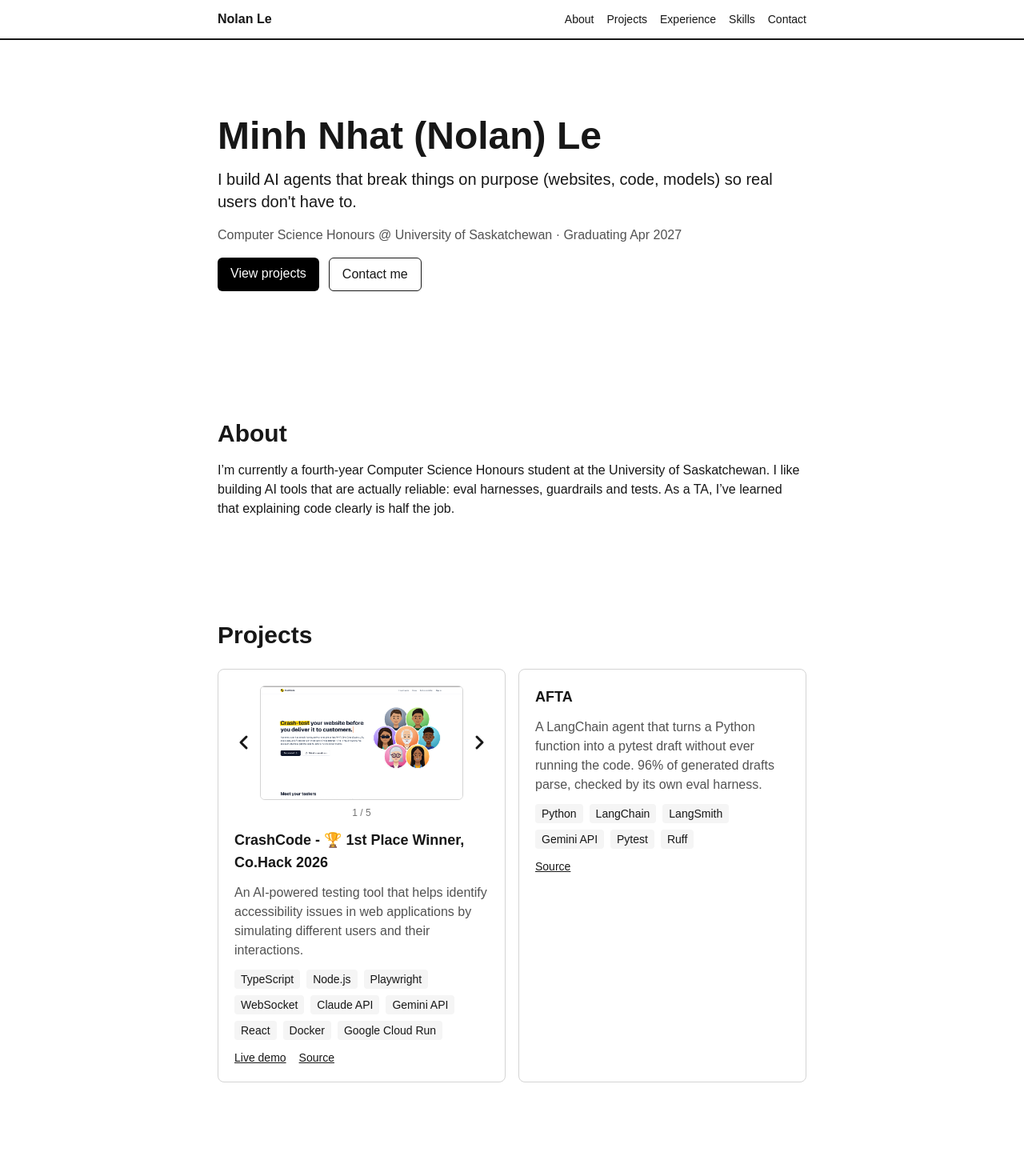
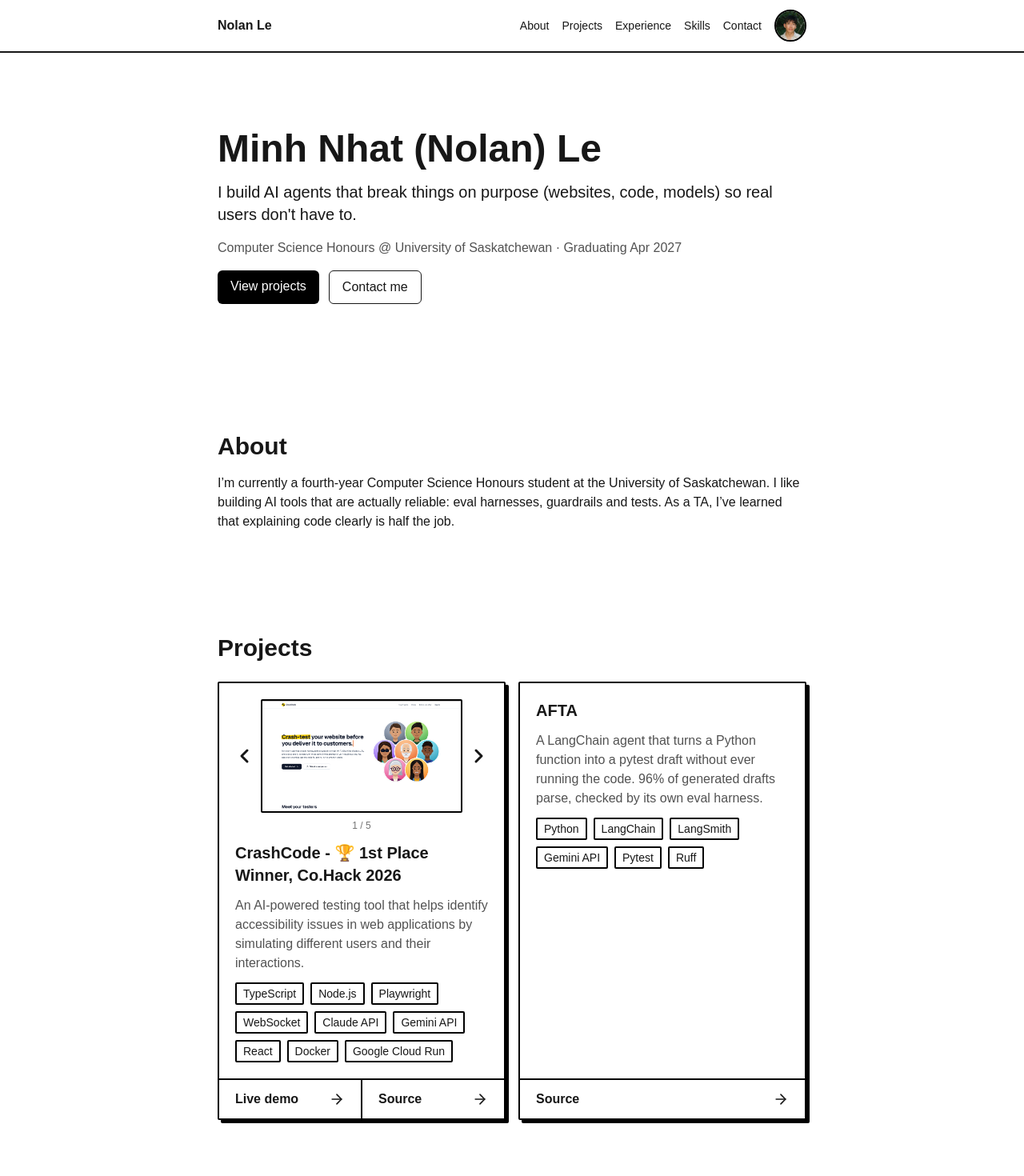
Before and after one commit to nhatle16/portfolio, a Next.js app: page / in a window 1280 px wide. Shown: the top 1470 px of the page at 80% size. Built offline with nearby package versions, Linux system fonts and the light colour scheme.

Commit message:
feat: add profile avatar and restyle project cards as feature blocks
Show a neobrutalist avatar with my photo at the navbar's top right, and
give project cards a thick border, hard shadow, bordered tech tags and a
footer with arrow links.

```diff
--- a/src/components/Navbar.tsx
+++ b/src/components/Navbar.tsx
@@ -1,5 +1,6 @@
 // src/components/Navbar.tsx
 import Link from "next/link";
+import { Avatar, AvatarImage } from "@/components/ui/avatar";
 
 const links = [
   { href: "#about", label: "About" },
@@ -15,6 +16,8 @@ export function Navbar() {
       <nav aria-label="Main" className="mx-auto flex max-w-3xl items-center justify-between px-4 py-3">
         {/* name hidden on phones so the five links fit on one line */}
         <Link href="/" className="hidden font-bold sm:block">Nolan Le</Link>
+        {/* ml-auto keeps this group on the right even when the name is hidden */}
+        <div className="ml-auto flex items-center gap-4">
           <ul className="flex flex-wrap gap-x-4 gap-y-1 text-sm font-medium">
             {links.map((l) => (
               <li key={l.href}>
@@ -22,6 +25,10 @@ export function Navbar() {
               </li>
             ))}
           </ul>
+          <Avatar size="lg">
+            <AvatarImage src="/avatar.jpg" alt="Nolan Le" />
+          </Avatar>
+        </div>
       </nav>
     </header>
   );
--- a/src/components/ProjectCard.tsx
+++ b/src/components/ProjectCard.tsx
@@ -1,3 +1,4 @@
+import { ArrowRight } from "lucide-react";
 import { ScreenshotStrip, type Screenshot } from "./ScreenshotStrip";
 
 export type Project = {
@@ -9,23 +10,41 @@ export type Project = {
     source?: string;
 }
 
+// Neobrutalist feature block: thick border, hard offset shadow, links in a bordered footer.
 export function ProjectCard({ project }: { project: Project }) {
+  const links = [
+    { href: project.live, label: "Live demo" },
+    { href: project.source, label: "Source" },
+  ].filter((l) => l.href);
+
   return (
-    <article className="min-w-0 rounded-lg border border-neutral-300 dark:border-neutral-700 p-5 space-y-3">
+    <article className="flex min-w-0 flex-col rounded-xs border-2 border-border bg-background shadow-[4px_4px_0_0_var(--border)]">
+      <div className="flex-1 space-y-3 p-5">
         {project.images && project.images.length > 0 && (
           <ScreenshotStrip name={project.name} images={project.images} />
         )}
-      <h3 className="text-lg font-semibold">{project.name}</h3>
+        <h3 className="text-xl font-bold">{project.name}</h3>
         <p className="text-neutral-600 dark:text-neutral-400">{project.description}</p>
-      <ul className="flex flex-wrap gap-2 text-sm">
+        <ul className="flex flex-wrap gap-2 text-sm font-medium">
           {project.tech.map((t) => (
-          <li key={t} className="rounded bg-neutral-100 dark:bg-neutral-800 px-2 py-0.5">{t}</li>
+            <li key={t} className="rounded-xs border-2 border-border px-2 py-0.5">{t}</li>
           ))}
         </ul>
-      <div className="flex gap-4 text-sm font-medium">
-        {project.live && <a href={project.live} className="underline">Live demo</a>}
-        {project.source && <a href={project.source} className="underline">Source</a>}
       </div>
+      {links.length > 0 && (
+        <div className="flex divide-x-2 divide-border border-t-2 border-border">
+          {links.map((l) => (
+            <a
+              key={l.label}
+              href={l.href}
+              className="flex flex-1 items-center justify-between px-5 py-3 font-semibold hover:bg-card-tint"
+            >
+              {l.label}
+              <ArrowRight aria-hidden="true" className="size-5" />
+            </a>
+          ))}
+        </div>
+      )}
     </article>
   );
 }
--- a/src/components/ScreenshotStrip.tsx
+++ b/src/components/ScreenshotStrip.tsx
@@ -57,7 +57,7 @@ export function ScreenshotStrip({ name, images }: { name: string; images: Screen
           type="button"
           onClick={() => dialog.current?.showModal()}
           aria-label={`Enlarge ${label(index)}`}
-          className="relative aspect-video min-w-0 flex-1 cursor-zoom-in overflow-hidden rounded-md border border-neutral-300"
+          className="relative aspect-video min-w-0 flex-1 cursor-zoom-in overflow-hidden rounded-xs border-2 border-border"
         >
           {/* All images stay mounted (only the current one shown) so switching is instant. */}
           {images.map((img, i) => (
--- /dev/null
+++ b/src/components/ui/avatar.tsx
@@ -0,0 +1,39 @@
+"use client"
+
+// From https://neobrutalism.com/docs/components/avatar, trimmed to the image only
+// (fallback, badge and group parts left out).
+import { Avatar as AvatarPrimitive } from "@base-ui/react/avatar"
+
+import { cn } from "@/lib/utils"
+
+function Avatar({
+  className,
+  size = "default",
+  ...props
+}: AvatarPrimitive.Root.Props & {
+  size?: "default" | "sm" | "lg"
+}) {
+  return (
+    <AvatarPrimitive.Root
+      data-slot="avatar"
+      data-size={size}
+      className={cn(
+        "group/avatar relative flex size-8 shrink-0 rounded-full border-2 border-border select-none data-[size=lg]:size-10 data-[size=sm]:size-6",
+        className
+      )}
+      {...props}
+    />
+  )
+}
+
+function AvatarImage({ className, ...props }: AvatarPrimitive.Image.Props) {
+  return (
+    <AvatarPrimitive.Image
+      data-slot="avatar-image"
+      className={cn("aspect-square size-full rounded-full object-cover", className)}
+      {...props}
+    />
+  )
+}
+
+export { Avatar, AvatarImage }
```
Also changed, not shown: public/avatar.jpg (added). Lines whose indentation alone changed are shown as unchanged.
